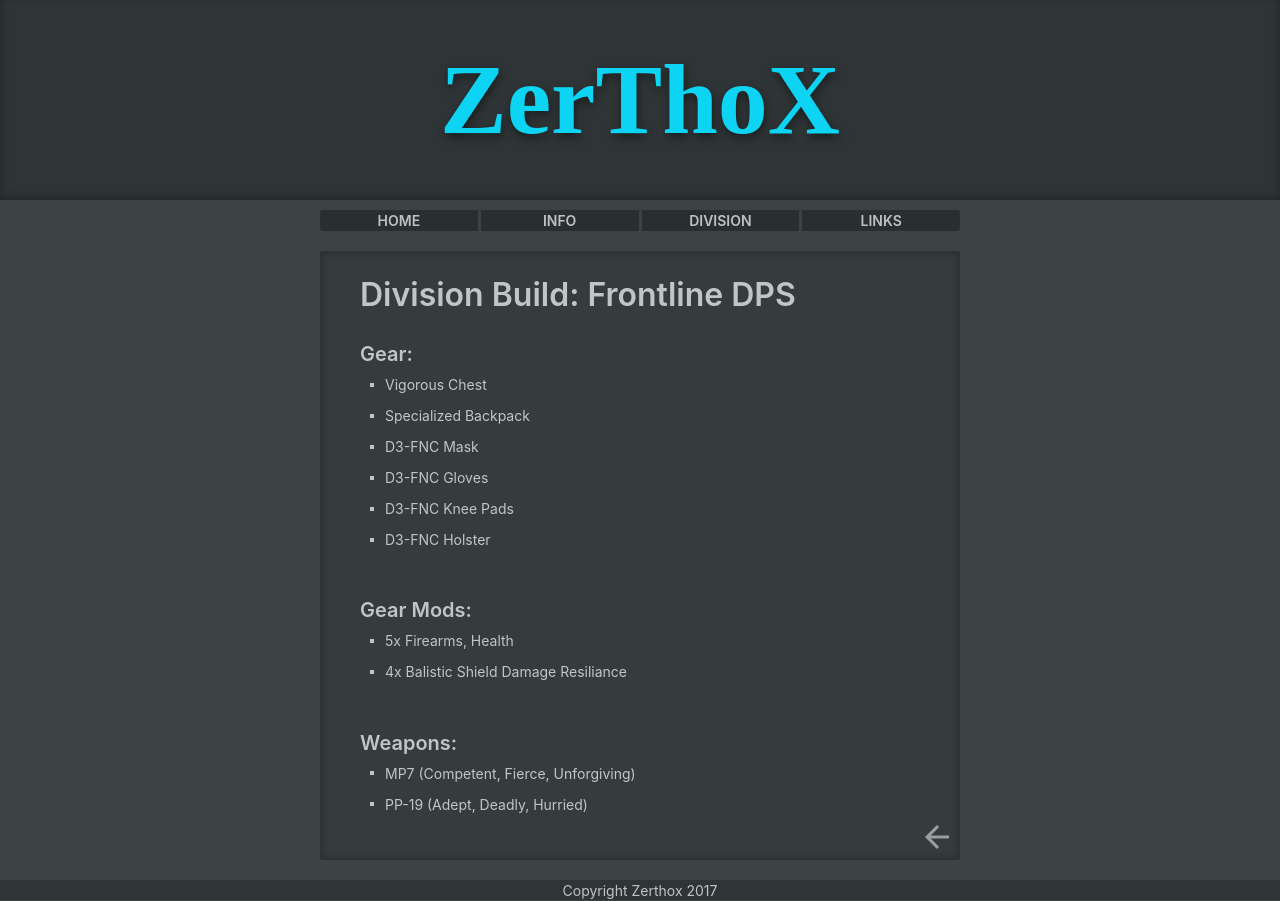
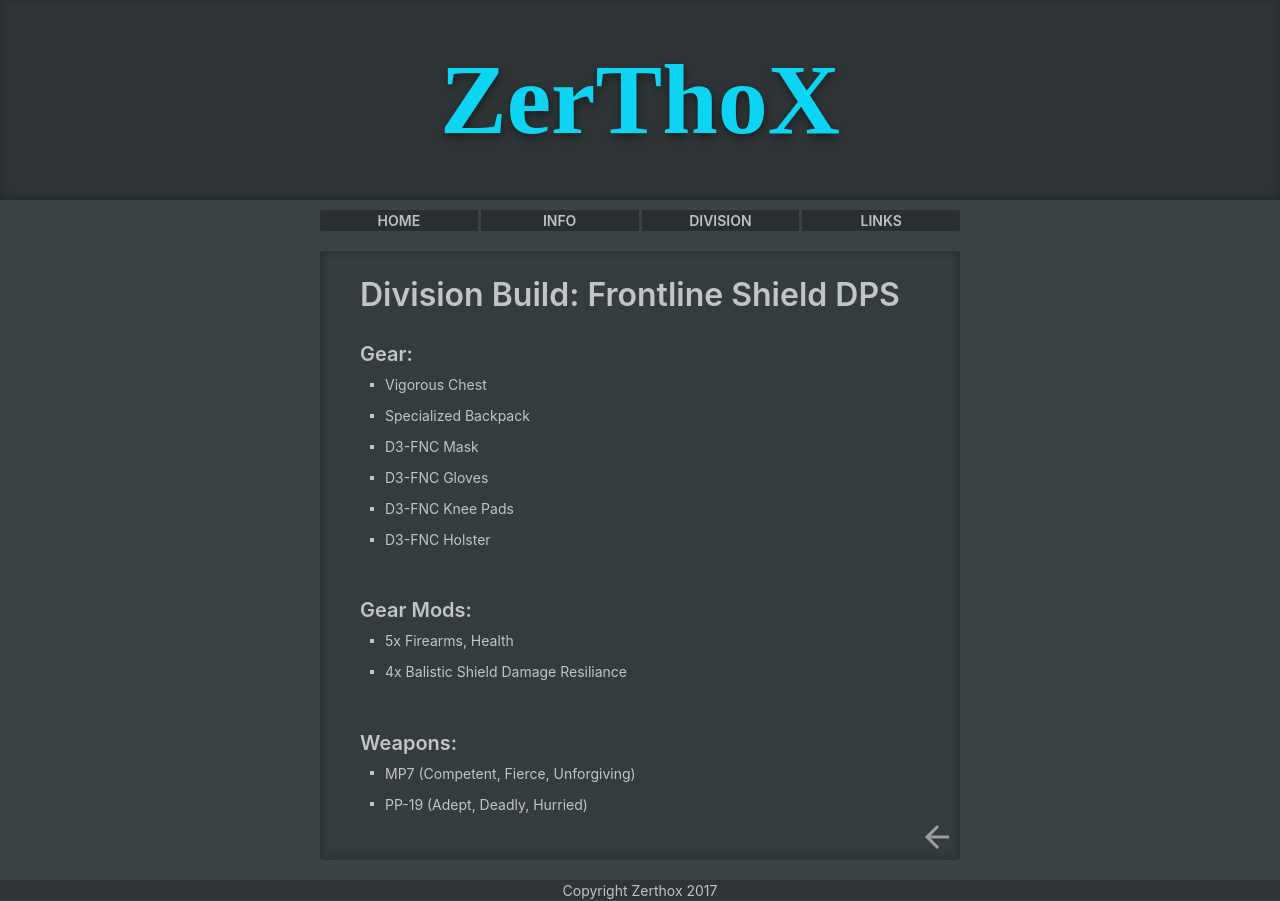
Before and after one commit to Zerthox/zerthox.github.io, a Jekyll site: the page built from division/builds/frontline.html, in a window 1280 px wide. Built offline with Jekyll 4.4.1, drawn with Linux system fonts in a browser that asks for light colours; some web fonts are replaced.

Commit message:
Update frontline.html

```diff
--- a/division/builds/frontline.html
+++ b/division/builds/frontline.html
@@ -1,7 +1,7 @@
 ---
 layout: build
 ---
-<h1>Division Build: Frontline DPS</h1>
+<h1>Division Build: Frontline Shield DPS</h1>
 <div class="build-container">
     <ul class="list builds">
         <h3>Gear:</h3>
```
